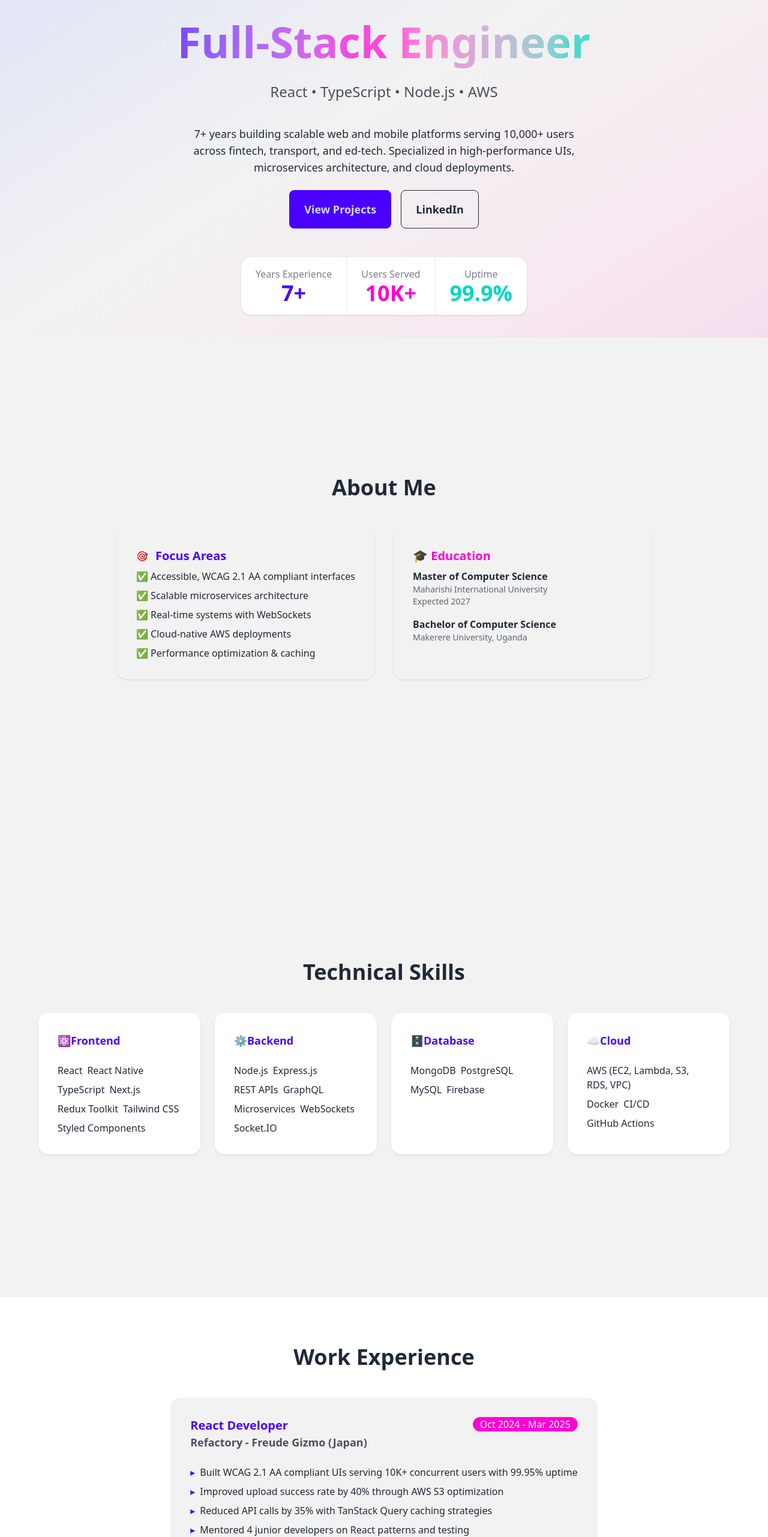
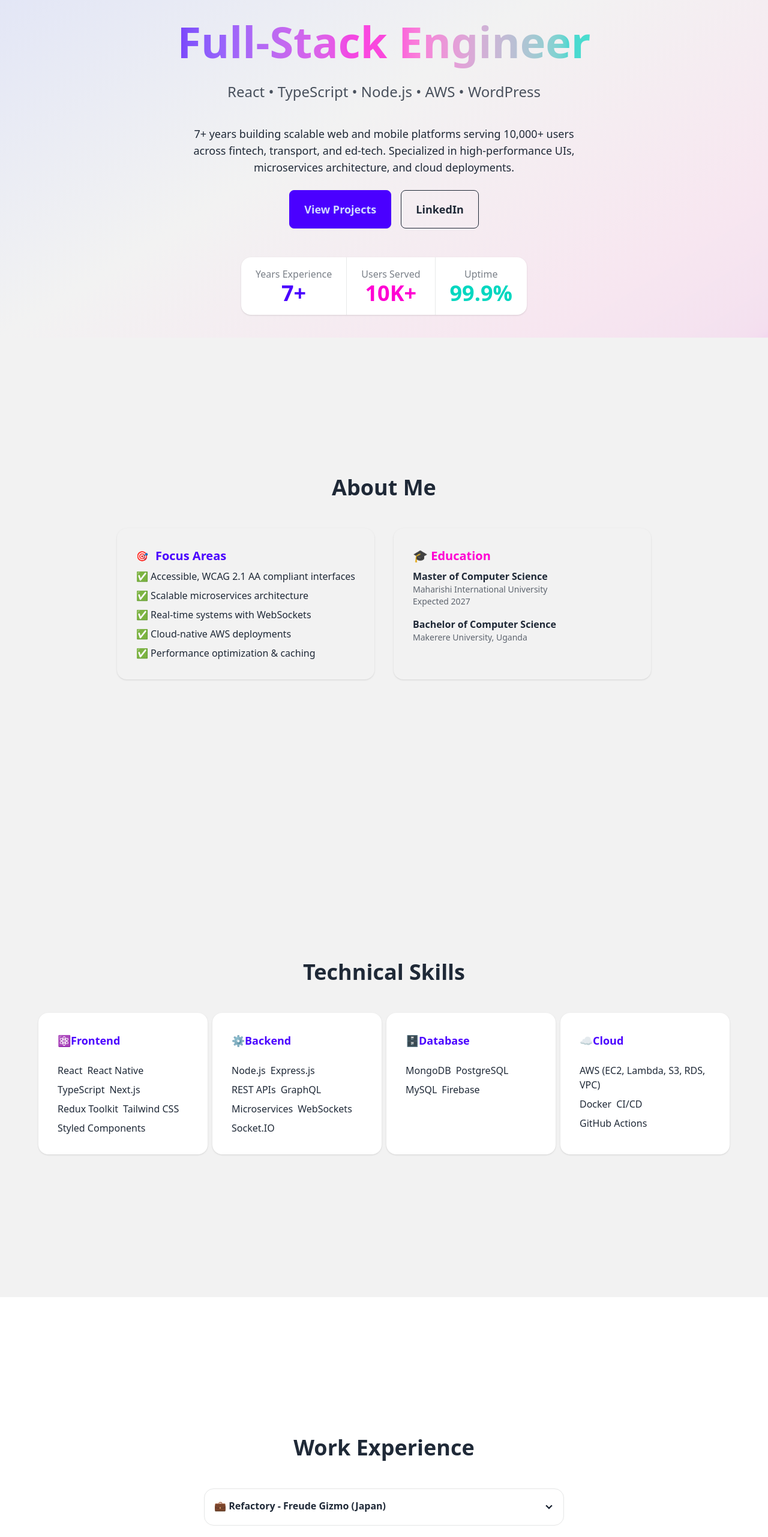
Before and after one commit to Wabuluka/portfolio, a Next.js app: page / in a window 1280 px wide. Shown: the part 237-2800 px from the top of the page at 60% size. Built offline with nearby package versions, Linux system fonts and the light colour scheme.

Commit message:
update to actions

```diff
--- a/components/portfolio/Contact.tsx
+++ b/components/portfolio/Contact.tsx
@@ -33,7 +33,8 @@ export default function Contact() {
         </div>
         <div className="mt-12 p-6 bg-base-200 rounded-lg">
           <p className="text-sm opacity-70">
-            📍 Currently based in Dracut, MA | Open to remote opportunities
+            📍 Currently based in Dracut, MA | Open to remote hybrid / on-site
+            opportunities
           </p>
         </div>
       </div>
--- /dev/null
+++ b/components/portfolio/Experience copy.tsx
@@ -0,0 +1,48 @@
+import React from "react";
+
+export default function Experience({ experience }: { experience: any[] }) {
+  return (
+    <div
+      id="experience"
+      className="min-h-screen flex items-center w-full py-20 px-4 bg-base-100"
+    >
+      <div className="max-w-6xl mx-auto">
+        <h2 className="text-4xl font-bold text-center mb-12">
+          Work Experience
+        </h2>
+        <div className="space-y-8">
+          {experience.map((job, idx) => (
+            <div
+              key={idx}
+              className="card bg-base-200 shadow hover:shadow-2xl transition-all"
+            >
+              <div className="card-body">
+                <div className="flex flex-col md:flex-row md:justify-between md:items-start mb-4">
+                  <div>
+                    <h3 className="card-title text-xl text-primary">
+                      {job.role}
+                    </h3>
+                    <p className="text-lg font-semibold opacity-80">
+                      {job.company}
+                    </p>
+                  </div>
+                  <div className="badge badge-secondary badge-lg mt-2 md:mt-0">
+                    {job.period}
+                  </div>
+                </div>
+                <ul className="space-y-2">
+                  {job.achievements.map((achievement: any, i: number) => (
+                    <li key={i} className="flex items-start">
+                      <span className="text-primary mr-2">▸</span>
+                      <span>{achievement}</span>
+                    </li>
+                  ))}
+                </ul>
+              </div>
+            </div>
+          ))}
+        </div>
+      </div>
+    </div>
+  );
+}
--- a/components/portfolio/Experience.tsx
+++ b/components/portfolio/Experience.tsx
@@ -13,31 +13,20 @@ export default function Experience({ experience }: { experience: any[] }) {
         <div className="space-y-8">
           {experience.map((job, idx) => (
             <div
+              className="collapse collapse-arrow bg-base-100 border border-base-300"
               key={idx}
-              className="card bg-base-200 shadow hover:shadow-2xl transition-all"
             >
-              <div className="card-body">
-                <div className="flex flex-col md:flex-row md:justify-between md:items-start mb-4">
-                  <div>
-                    <h3 className="card-title text-xl text-primary">
-                      {job.role}
-                    </h3>
-                    <p className="text-lg font-semibold opacity-80">
-                      {job.company}
-                    </p>
+              <input type="radio" name="my-accordion-3" />
+              <div className="collapse-title font-semibold">
+                {job.title} 💼 {job.company}
               </div>
-                  <div className="badge badge-secondary badge-lg mt-2 md:mt-0">
-                    {job.period}
-                  </div>
-                </div>
-                <ul className="space-y-2">
+              <div className="collapse-content text-sm">
                 {job.achievements.map((achievement: any, i: number) => (
                   <li key={i} className="flex items-start">
                     <span className="text-primary mr-2">▸</span>
                     <span>{achievement}</span>
                   </li>
                 ))}
-                </ul>
               </div>
             </div>
           ))}
--- a/components/portfolio/Hero.tsx
+++ b/components/portfolio/Hero.tsx
@@ -17,7 +17,7 @@ export default function Hero({ onclick }: { onclick: () => void }) {
             Full-Stack Engineer
           </h1>
           <p className="text-xl md:text-2xl mb-4 opacity-80">
-            React • TypeScript • Node.js • AWS
+            React • TypeScript • Node.js • AWS • WordPress
           </p>
           <p className="py-6 text-lg max-w-2xl mx-auto">
             7+ years building scalable web and mobile platforms serving 10,000+
--- a/components/portfolio/Skills.tsx
+++ b/components/portfolio/Skills.tsx
@@ -11,14 +11,14 @@ export default function Skills({ skills }: { skills: any }) {
         <h2 className="text-4xl font-bold text-center mb-12">
           Technical Skills
         </h2>
-        <div className="grid md:grid-cols-2 lg:grid-cols-4 gap-6">
+        <div className="grid md:grid-cols-2 lg:grid-cols-4 gap-2">
           {Object.entries(skills).map(([category, items]: [string, any]) => (
             <div
               key={category}
               className="card bg-base-100 shadow hover:shadow-lg transition-shadow"
             >
               <div className="card-body">
-                <h3 className="card-title text-lg capitalize mb-4 text-primary">
+                <h3 className="card-title text-lg capitalize mb-4 text-primary text-center">
                   {category === "frontend" && "⚛️"}
                   {category === "backend" && "⚙️"}
                   {category === "database" && "🗄️"}
--- a/next.config.js
+++ b/next.config.js
@@ -1,6 +1,24 @@
 /** @type {import('next').NextConfig} */
 const nextConfig = {
   output: "export",
+  trailingSlash: true,
+  images: {
+    unoptimized: true,
+  },
+  // Add cache control headers
+  async headers() {
+    return [
+      {
+        source: "/:path*",
+        headers: [
+          {
+            key: "Cache-Control",
+            value: "public, max-age=0, must-revalidate",
+          },
+        ],
+      },
+    ];
+  },
 };
 
 module.exports = nextConfig;
--- a/package.json
+++ b/package.json
@@ -9,6 +9,7 @@
     "lint": "next lint"
   },
   "dependencies": {
+    "gsap": "^3.14.2",
     "next": "14.2.15",
     "react": "^18.3.1",
     "react-dom": "^18.3.1"
```
Also changed, not shown: 1 other file (tests, documents, lock files or other folders). Lines whose indentation alone changed are shown as unchanged.
